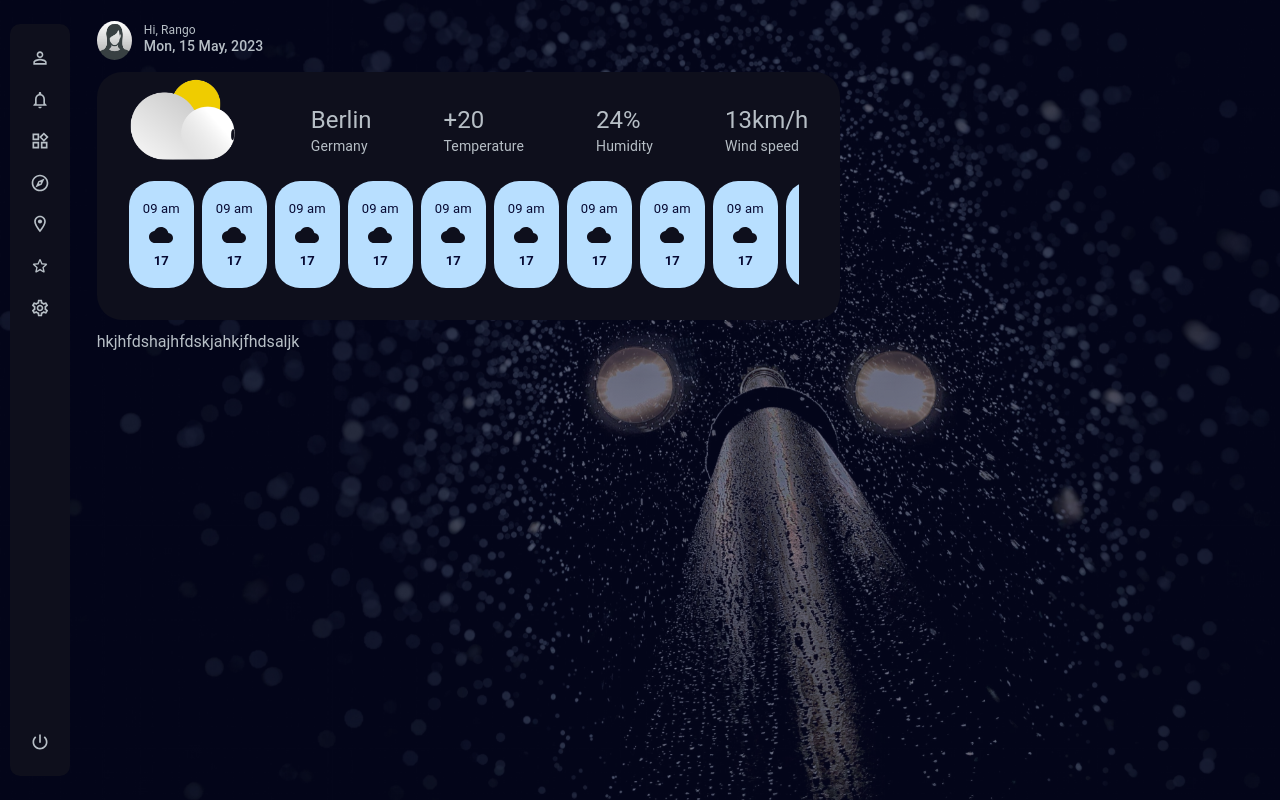
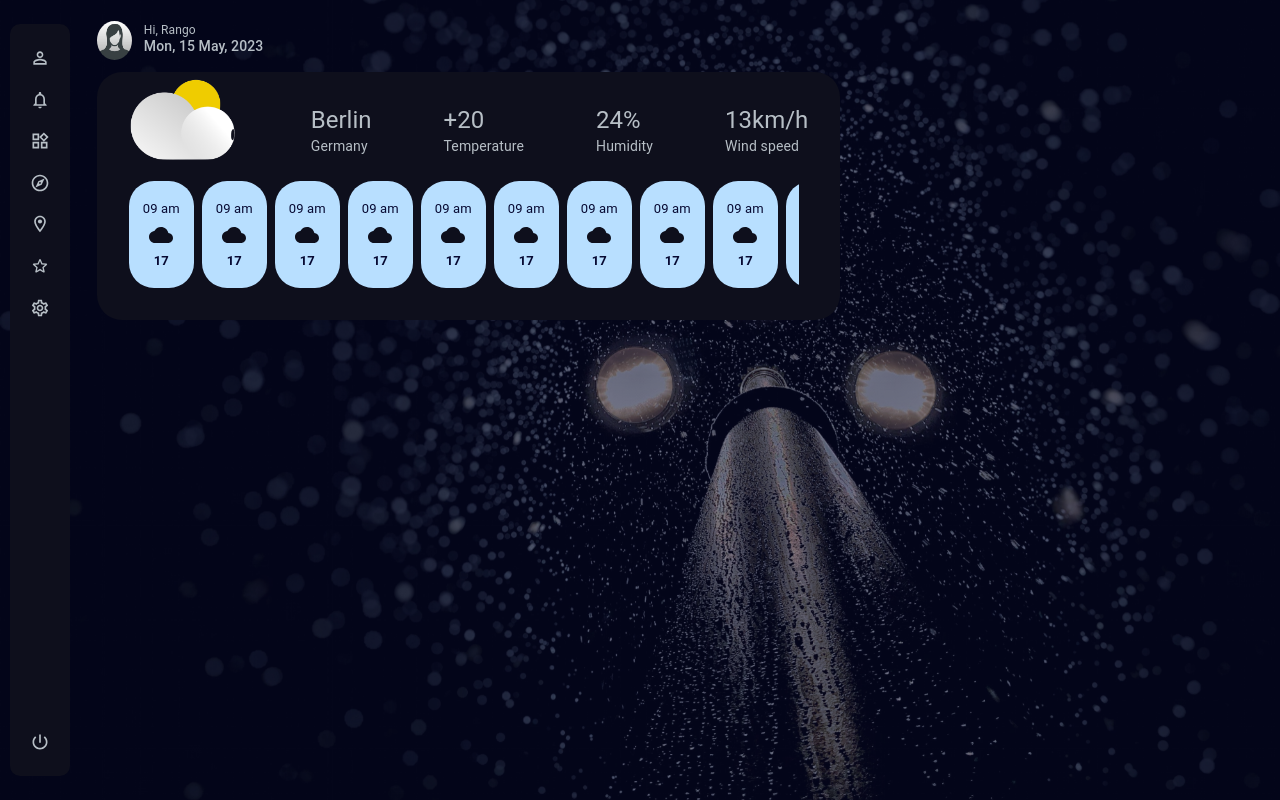
Before and after one commit to ObedNdayizera/weather-app, a React (Vite) app: page / in a window 1280 px wide. Built offline with nearby package versions, Linux system fonts and the light colour scheme.

Commit message:
start working on cities

```diff
--- a/src/components/chart/Chart.tsx
+++ b/src/components/chart/Chart.tsx
@@ -1,10 +1,12 @@
-import React from 'react'
+import { Stack } from "@mui/material";
 
 function Chart() {
   return (
-    <div>
-      hkjhfdshajhfdskjahkjfhdsaljk
-    </div>
+    <>
+      <Stack>
+
+      </Stack>
+    </>
   )
 }
 
```
Also changed, not shown: src/components/cities/cites.tsx (added, +17 -0 lines).
